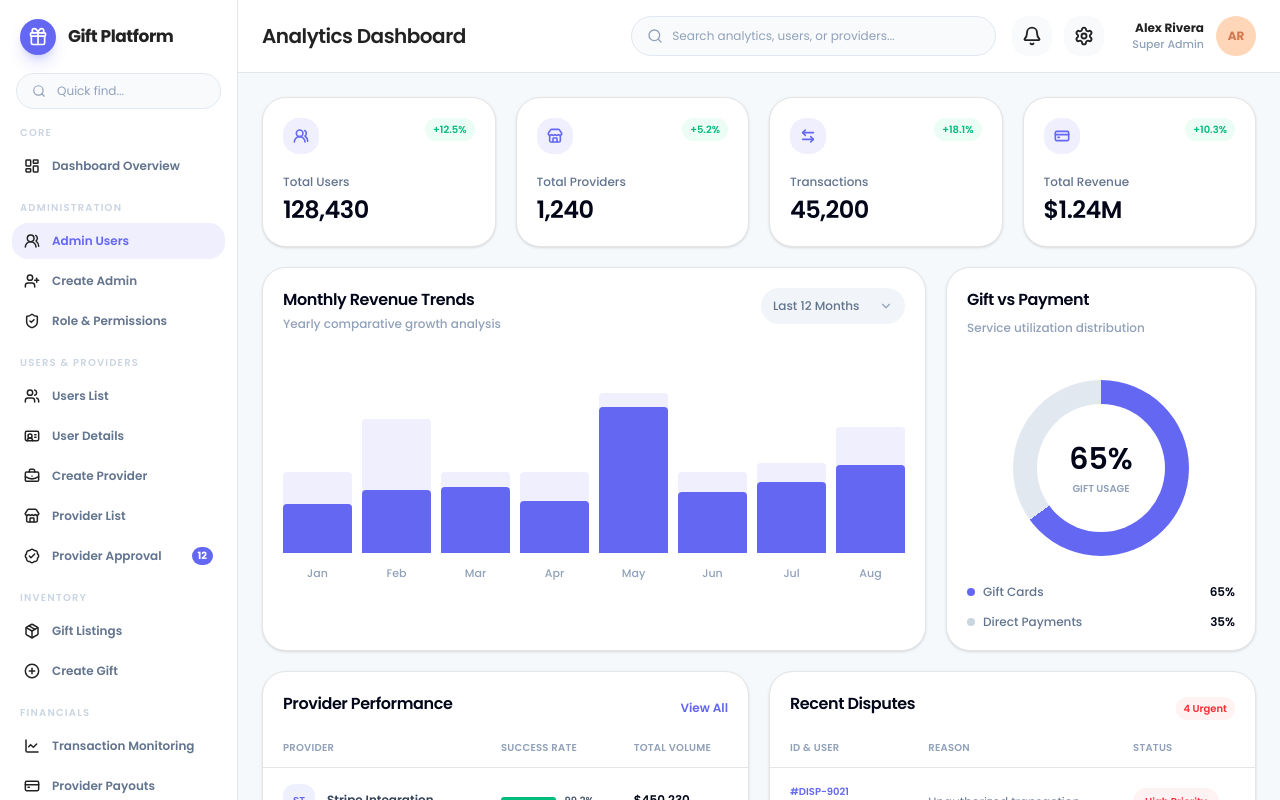
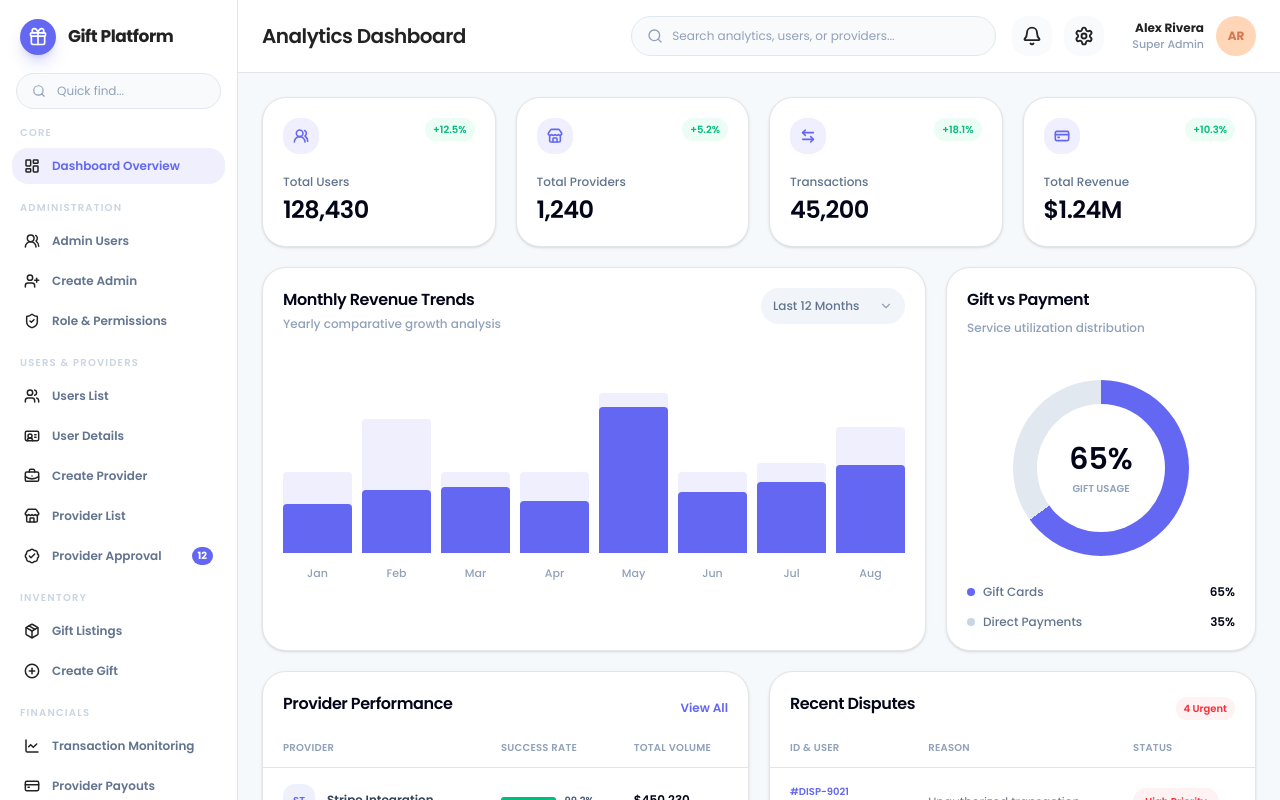
Before and after one commit to Dcodaxproducts/gift-shop, a Next.js app: page / in a window 1280 px wide. Shown: the top 800 px of the page. Built offline with nearby package versions, Linux system fonts and the light colour scheme.

Commit message:
fix: derive sidebar active state from url

```diff
--- a/src/components/dashboard/sidebar.tsx
+++ b/src/components/dashboard/sidebar.tsx
@@ -1,4 +1,7 @@
+"use client";
+
 import Link from "next/link";
+import { usePathname } from "next/navigation";
 import {
   BadgeCheck,
   BarChart3,
@@ -56,7 +59,17 @@ type DashboardSidebarProps = {
   onClose: () => void;
 };
 
+function isActivePath(pathname: string, href: string) {
+  if (href === "/") {
+    return pathname === "/";
+  }
+
+  return pathname === href || pathname.startsWith(`${href}/`);
+}
+
 export function DashboardSidebar({ isOpen, onClose }: DashboardSidebarProps) {
+  const pathname = usePathname();
+
   return (
     <>
       <button
@@ -113,6 +126,7 @@ export function DashboardSidebar({ isOpen, onClose }: DashboardSidebarProps) {
                 <div className="space-y-1">
                   {group.items.map((item) => {
                     const Icon = iconMap[item.icon as keyof typeof iconMap];
+                    const isActive = isActivePath(pathname, item.href);
 
                     return (
                       <Link
@@ -120,20 +134,20 @@ export function DashboardSidebar({ isOpen, onClose }: DashboardSidebarProps) {
                         href={item.href}
                         className={cn(
                           "flex h-9 items-center gap-3 rounded-2xl px-3 text-xs font-semibold text-slate-500 transition hover:bg-slate-50 hover:text-text-primary",
-                          item.active && "bg-primary/10 text-primary hover:bg-primary/10 hover:text-primary",
+                          isActive && "bg-primary/10 text-primary hover:bg-primary/10 hover:text-primary",
                         )}
                       >
                         <Icon
                           className={cn(
                             "size-4 shrink-0 text-secondary",
-                            item.active && "text-primary",
+                            isActive && "text-primary",
                           )}
                           strokeWidth={2.25}
                         />
                         <span
                           className={cn(
                             "min-w-0 flex-1 truncate",
-                            item.active && "text-primary",
+                            isActive && "text-primary",
                           )}
                         >
                           {item.title}
--- a/src/config/dashboard.ts
+++ b/src/config/dashboard.ts
@@ -3,7 +3,6 @@ export type DashboardNavItem = {
   href: string;
   icon: string;
   badge?: string;
-  active?: boolean;
 };
 
 export type DashboardNavGroup = {
@@ -29,7 +28,6 @@ export const dashboardNavGroups: DashboardNavGroup[] = [
         title: "Admin Users",
         href: "/admin-users",
         icon: "users-round",
-        active: true,
       },
       {
         title: "Create Admin",
```
